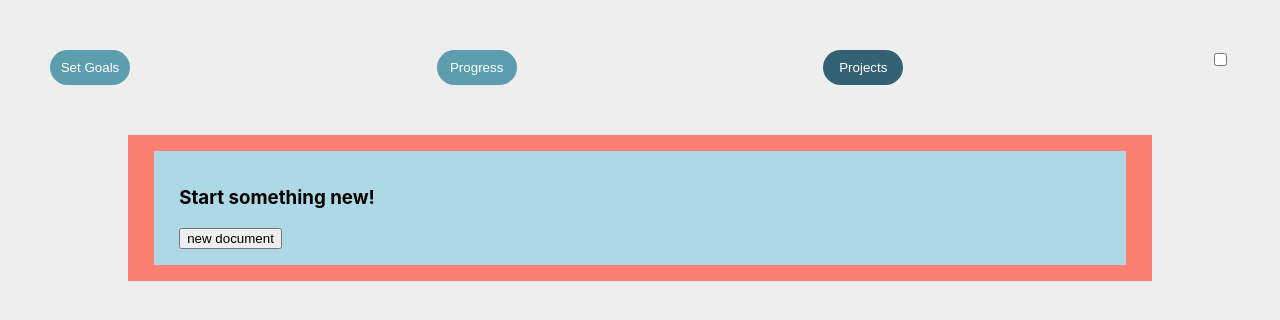
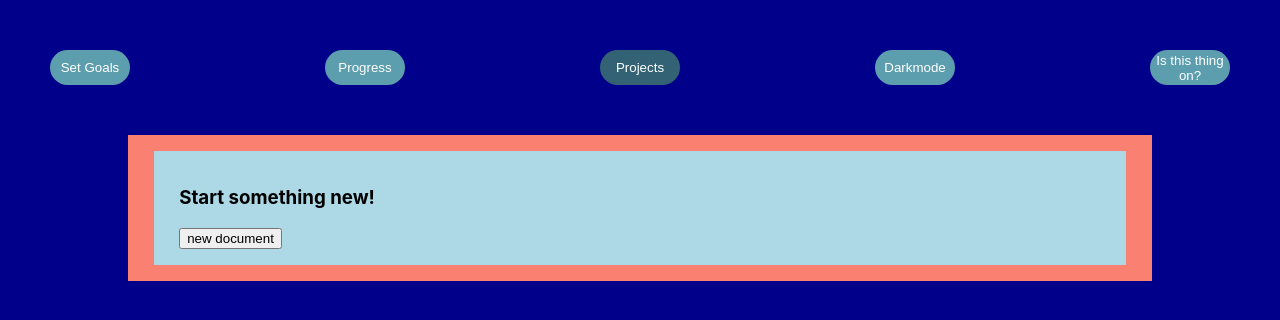
Before and after one commit to Timo-Thees/Capstone, a Next.js app: page / in a window 1280 px wide. Shown: the top 320 px of the page. Built offline with nearby package versions, Linux system fonts and the light colour scheme.

Commit message:
implemented

```diff
--- a/components/Navigation.js
+++ b/components/Navigation.js
@@ -1,7 +1,12 @@
 import styled from "styled-components";
 import {Button, ActiveButton} from "./Button";
 
-export default function Navigation({handleChangePage, page}) {
+export default function Navigation({
+  handleChangePage,
+  page,
+  darkmode,
+  setDarkmode,
+}) {
   return (
     <Nav>
       {page === "goals" ? (
@@ -27,10 +32,8 @@ export default function Navigation({handleChangePage, page}) {
           Projects
         </Button>
       )}
-      <label class="switch">
-        <input type="checkbox" />
-        <span class="slider round"></span>
-      </label>
+      <Button onClick={() => setDarkmode(!darkmode)}>Darkmode</Button>
+      <Button onClick={() => console.log(darkmode)}>Is this thing on?</Button>
     </Nav>
   );
 }
--- a/pages/index.js
+++ b/pages/index.js
@@ -8,6 +8,7 @@ import {useState} from "react";
 import styled from "styled-components";
 
 export default function Home() {
+  const [darkmode, setDarkmode] = useState(true);
   const [page, setPage] = useState("my projects");
   function handleChangePage(destination) {
     setPage(destination);
@@ -59,8 +60,13 @@ export default function Home() {
   }
 
   return (
-    <Body>
-      <Navigation handleChangePage={handleChangePage} page={page} />
+    <Body darkmode={darkmode}>
+      <Navigation
+        handleChangePage={handleChangePage}
+        page={page}
+        darkmode={darkmode}
+        setDarkmode={setDarkmode}
+      />
       {nameTakenContent.taken === true ? (
         <NameTaken
           nameTakenContent={nameTakenContent}
@@ -68,17 +74,19 @@ export default function Home() {
           setPage={setPage}
           setNameTakenContent={setNameTakenContent}
           setEditorContent={setEditorContent}
+          darkmode={darkmode}
         />
       ) : (
         <></>
       )}
-      {page === "goals" ? <SetGoals /> : <></>}
-      {page === "progress" ? <Progress /> : <></>}
+      {page === "goals" ? <SetGoals darkmode={darkmode} /> : <></>}
+      {page === "progress" ? <Progress darkmode={darkmode} /> : <></>}
       {page === "my projects" ? (
         <Projects
           myProjects={myProjects}
           handleChangePage={handleChangePage}
           setEditorContent={setEditorContent}
+          darkmode={darkmode}
         />
       ) : (
         <></>
@@ -89,6 +97,7 @@ export default function Home() {
           handleChangePage={handleChangePage}
           editorContent={editorContent}
           nameTakenContent={nameTakenContent}
+          darkmode={darkmode}
         />
       ) : (
         <></>
@@ -98,7 +107,7 @@ export default function Home() {
 }
 
 const Body = styled.div`
-  background: #eeeeee;
+  background: ${props => (props.darkmode ? "darkblue" : "eggwhite")};
   width: 100vw;
   height: 150vh;
 `;
```
